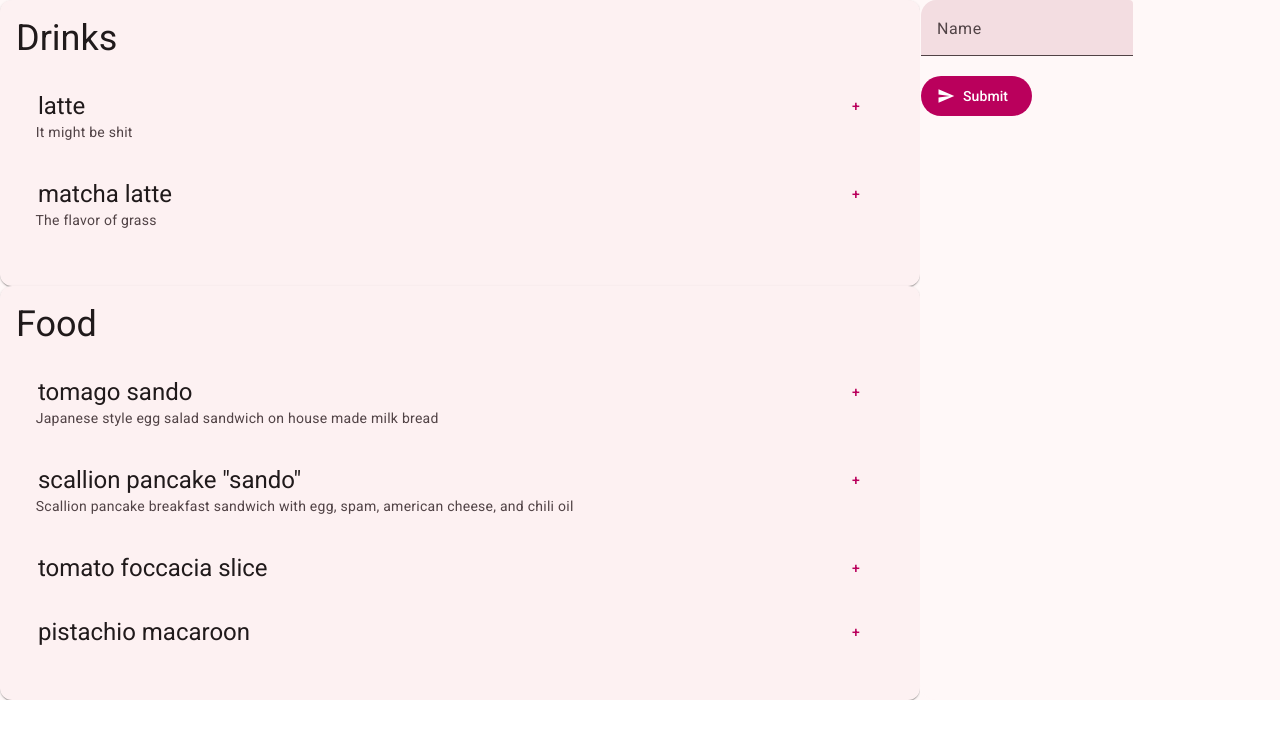
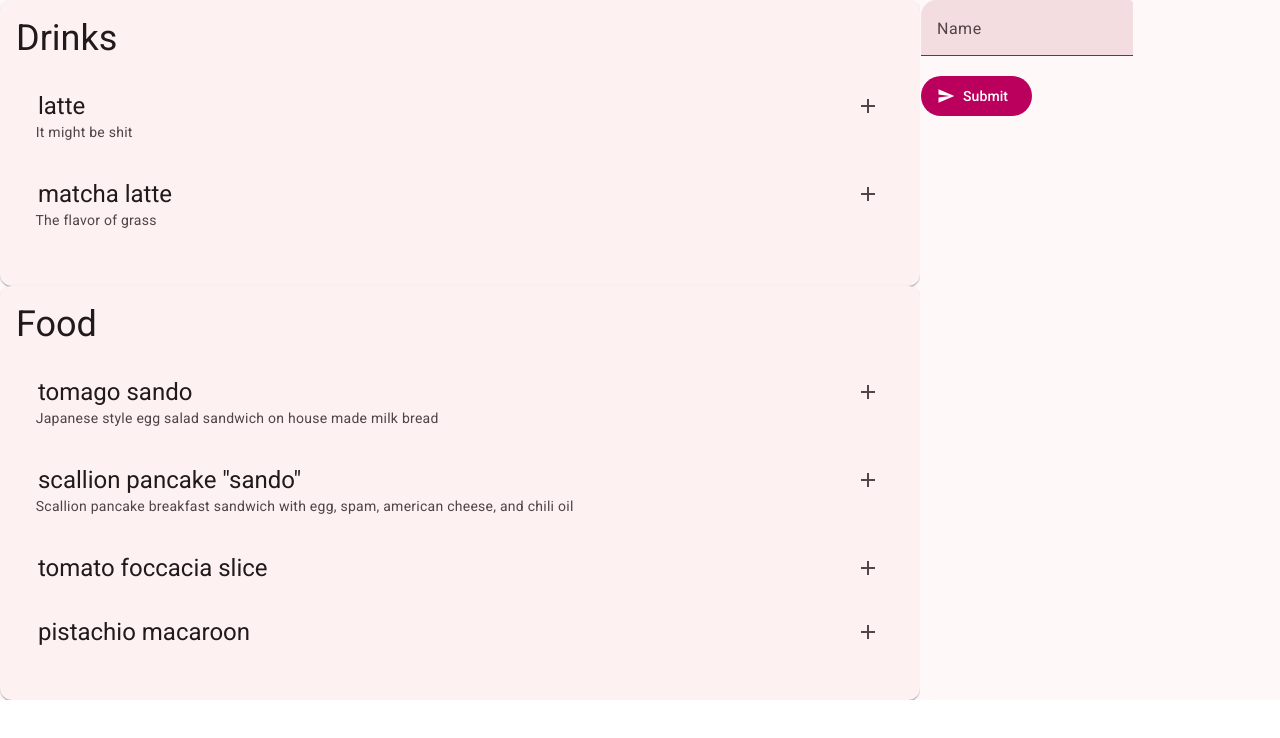
Before and after one commit to danzou56/home-cafe-circle, an Angular app: page / in a window 1280 px wide. Shown: the top 738 px of the page. Built offline with nearby package versions, Linux system fonts and the light colour scheme.

Commit message:
Adjusting imports

```diff
--- a/src/app/menu/menu-item/menu-item.component.html
+++ b/src/app/menu/menu-item/menu-item.component.html
@@ -6,7 +6,11 @@
       class="quantity-container"
       style="display: inline; float: right"
     >
-      <button mat-button (click)="this.addCallback(this)">+</button>
+      <button mat-icon-button (click)="this.addCallback(this)">
+        <mat-icon fontIcon="add">
+          add
+        </mat-icon>
+      </button>
     </p>
   </h6>
 
```
Also changed, not shown: src/app/app.component.ts (+2 -22 lines), src/app/cart/cart/cart.component.ts (+4 -4 lines), src/app/menu/menu-item/menu-item.component.ts (+9 -3 lines), src/app/menu/menu.component.ts (+2 -16 lines).
